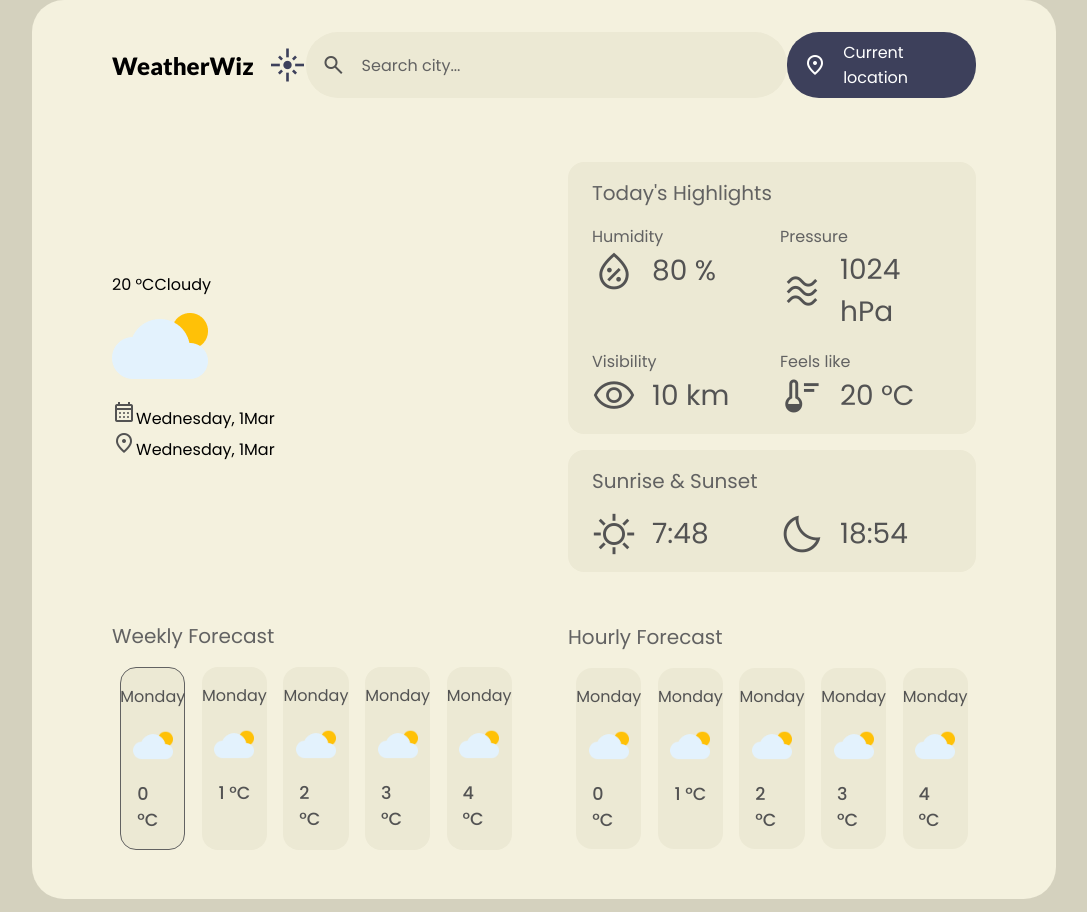
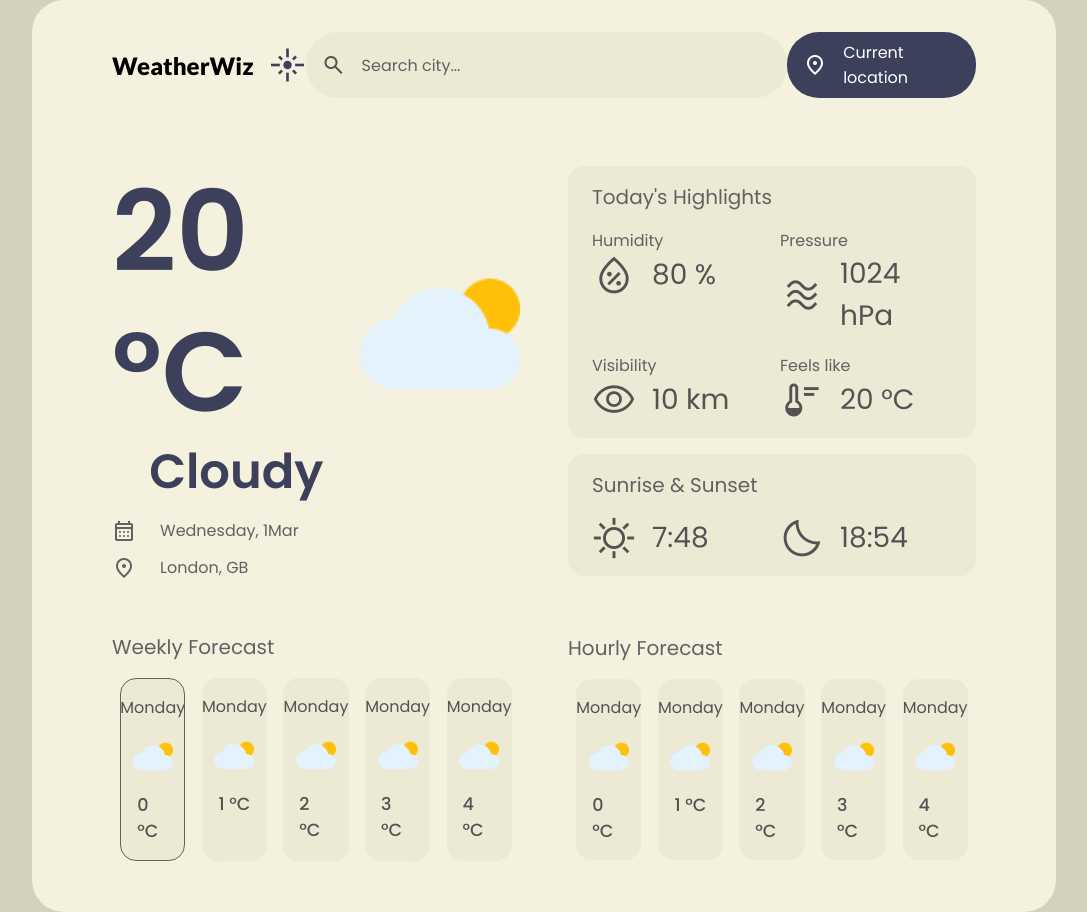
Before and after one commit to Konikelel/WeatherWiz, an Angular app in the folder angular/: page / in a window 1280 px wide. Shown: the whole page, without its empty margins (96-1183 px from the left). Built offline with nearby package versions, Linux system fonts and the light colour scheme.

Commit message:
style weather-now component

```diff
--- a/angular/src/app/weather-now/weather-now.component.html
+++ b/angular/src/app/weather-now/weather-now.component.html
@@ -12,6 +12,6 @@
   </div>
   <div class="weather-now-location">
     <span class="material-symbols-outlined icon">location_on</span>
-    <span class="data">Wednesday, 1Mar</span>
+    <span class="data">London, GB</span>
   </div>
 </div>
--- a/angular/src/app/weather-now/weather-now.component.scss
+++ b/angular/src/app/weather-now/weather-now.component.scss
@@ -0,0 +1,59 @@
+:host {
+  display: flex;
+  flex-direction: column;
+  gap: 1rem;
+}
+
+.weather-now-data {
+  display: flex;
+  justify-content: space-evenly;
+  align-items: center;
+
+  img {
+    width: 12rem;
+  }
+
+  .weather-status {
+    display: flex;
+    flex-direction: column;
+    align-items: center;
+    justify-content: center;
+
+    span {
+      font-size: 3rem;
+      line-height: 1.25;
+      font-weight: 800;
+      color: var(--action-color);
+    }
+
+    .temperature {
+      font-size: 7rem;
+    }
+  }
+}
+
+.weather-now-datelocation {
+  display: flex;
+  flex-direction: column;
+  gap: 0.75rem 0;
+
+  span {
+    color: var(--secondary-color);
+  }
+
+  div {
+    display: flex;
+    align-items: center;
+
+    gap: 1.5rem;
+  }
+
+  .icon {
+    font-size: var(--icon-size-small);
+  }
+
+  .data {
+    flex-grow: 1;
+    font-size: var(--text-small);
+  }
+}
```
